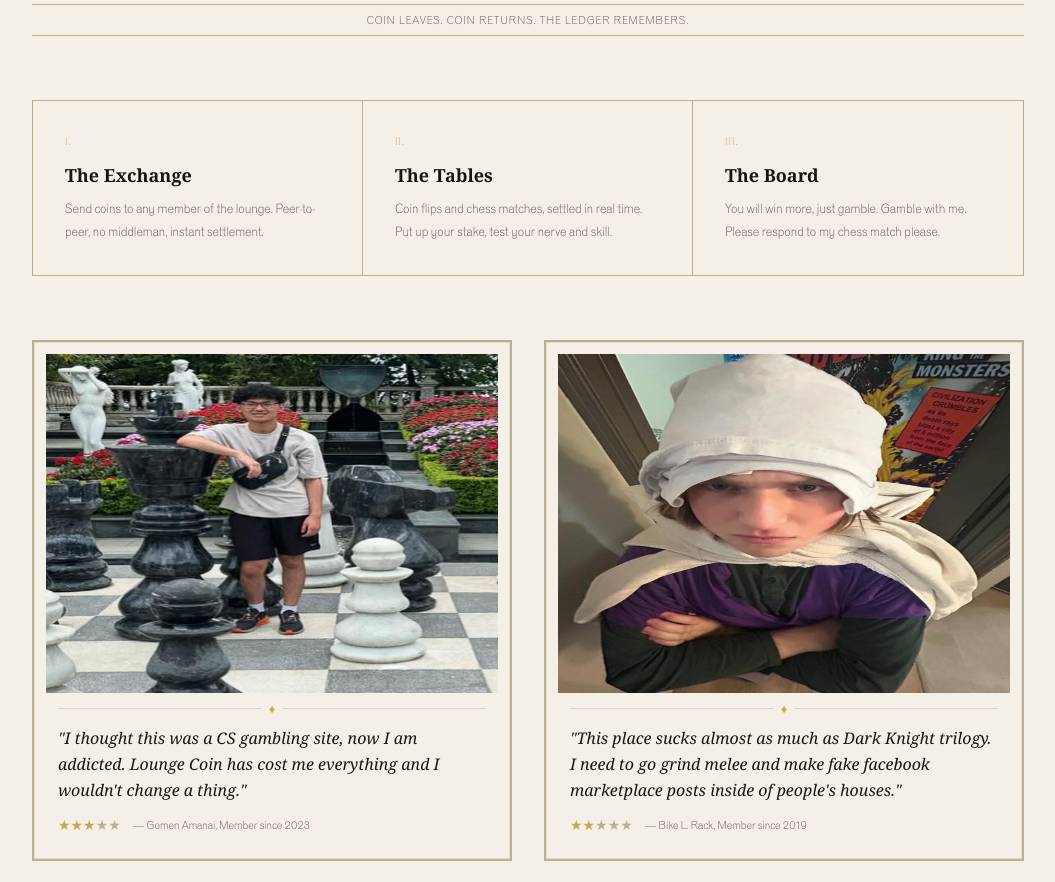
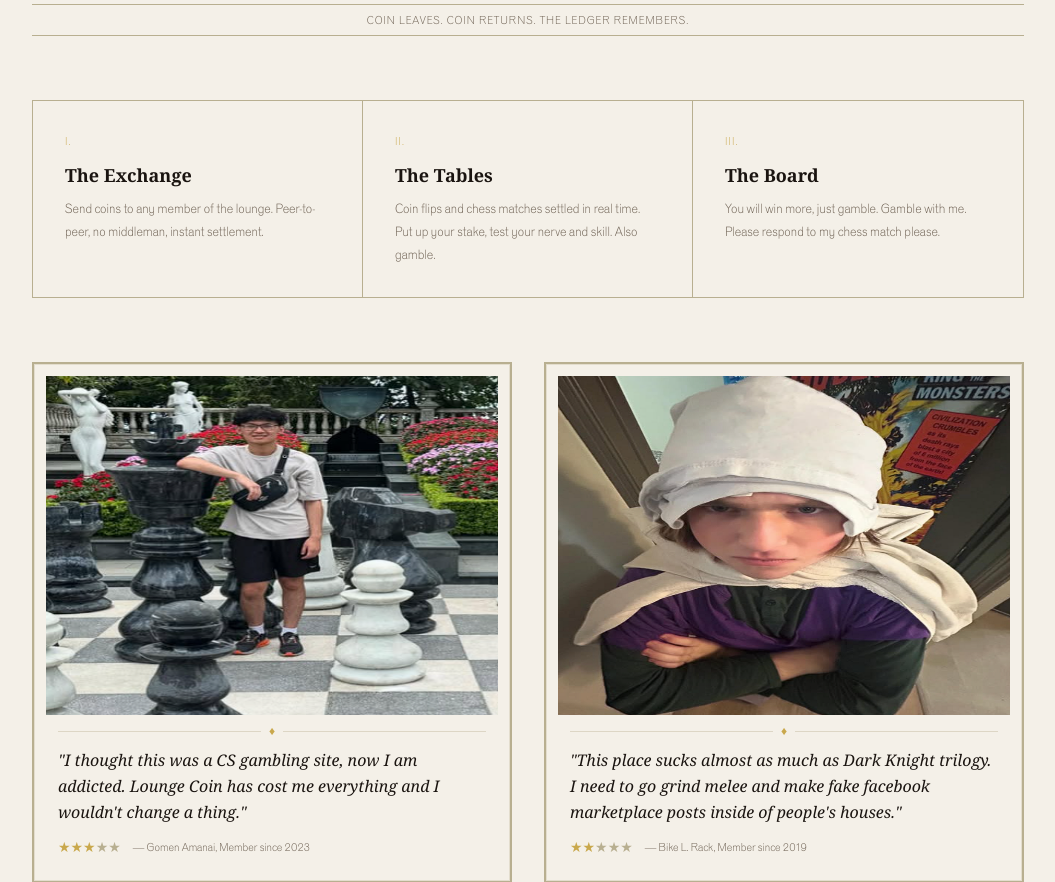
Before and after one commit to rech-j/loungetrade, a Django app: page / in a window 1280 px wide. Shown: the part 554-1436 px from the top of the page, without its empty margins (112-1167 px from the left). Run offline with Django 5.2, Linux system fonts and the light colour scheme; style sheets or scripts are compiled from the project's sources.

Commit message:
formatting changes 2

```diff
--- a/apps/accounts/templates/accounts/profile.html
+++ b/apps/accounts/templates/accounts/profile.html
@@ -4,7 +4,6 @@
 {% block content %}
 <div class="max-w-2xl lg:max-w-3xl mx-auto">
 
-    <!-- Profile header -->
     <div class="flex items-start gap-5 mb-10">
         <div class="w-16 h-16 flex-shrink-0 border-2 border-gold flex items-center justify-center overflow-hidden">
             {% if profile.avatar %}
@@ -20,7 +19,6 @@
         <a href="{% url 'profile_edit' %}" class="vintage-btn-outline text-xs py-1.5 px-4">Edit</a>
     </div>
 
-    <!-- Balance -->
     <div class="border-t-3 border-gold border border-stone dark:border-slate p-6 mb-8">
         <p class="text-xs tracking-widest uppercase text-slate mb-1">Current Balance</p>
         <p class="font-serif text-4xl font-bold text-gold">{{ profile.balance }} <span class="text-base font-normal text-slate">LC</span></p>
@@ -30,7 +28,6 @@
         </div>
     </div>
 
-    <!-- Game stats -->
     <div class="grid grid-cols-2 sm:grid-cols-4 gap-0 border border-stone dark:border-slate mb-8">
         <div class="p-4 text-center border-r border-stone dark:border-slate">
             <p class="font-serif text-2xl font-bold">{{ games_played }}</p>
@@ -50,7 +47,6 @@
         </div>
     </div>
 
-    <!-- Recent transactions -->
     <div>
         <div class="flex items-center justify-between mb-4">
             <h2 class="text-xs tracking-widest uppercase text-slate">Recent Transactions</h2>
--- a/apps/chess/templates/chess/lobby.html
+++ b/apps/chess/templates/chess/lobby.html
@@ -8,13 +8,11 @@
         <p class="text-slate text-sm mt-1">Chess for stakes, 10 minutes per player.</p>
     </div>
 
-    <!-- Game type tabs -->
     <div class="flex gap-0 mb-8 border border-stone dark:border-slate">
         <a href="{% url 'coinflip_lobby' %}" class="flex-1 text-center py-2.5 text-xs tracking-wide uppercase text-slate hover:text-gold transition-colors">Coin Flip</a>
         <a href="{% url 'chess_lobby' %}" class="flex-1 text-center py-2.5 text-xs tracking-wide uppercase border-t-3 border-t-gold text-gold">Chess</a>
     </div>
 
-    <!-- Create chess challenge -->
     <div class="vintage-card mb-10">
         <h2 class="text-xs tracking-widest uppercase text-gold mb-5">New Chess Match</h2>
         <form method="post" action="{% url 'chess_create' %}" class="space-y-4"
--- a/apps/coinflip/templates/coinflip/lobby.html
+++ b/apps/coinflip/templates/coinflip/lobby.html
@@ -8,13 +8,11 @@
         <p class="text-slate text-sm mt-1">Challenge a fellow member to a wager.</p>
     </div>
 
-    <!-- Game type tabs -->
     <div class="flex gap-0 mb-8 border border-stone dark:border-slate">
         <a href="{% url 'coinflip_lobby' %}" class="flex-1 text-center py-2.5 text-xs tracking-wide uppercase border-r border-stone dark:border-slate border-t-3 border-t-gold text-gold">Coin Flip</a>
         <a href="{% url 'chess_lobby' %}" class="flex-1 text-center py-2.5 text-xs tracking-wide uppercase text-slate hover:text-gold transition-colors">Chess</a>
     </div>
 
-    <!-- Create challenge -->
     <div class="vintage-card mb-10">
         <h2 class="text-xs tracking-widest uppercase text-gold mb-5">New Coin Flip Challenge</h2>
         <form method="post" action="{% url 'coinflip_create' %}" class="space-y-4"
--- a/templates/account/logout.html
+++ b/templates/account/logout.html
@@ -4,7 +4,7 @@
 {% block content %}
 <div class="max-w-sm mx-auto text-center py-8">
     <h1 class="font-serif text-2xl font-bold mb-3">Leaving So Soon?</h1>
-    <p class="text-slate text-sm mb-8">Your coins will be here when you return.</p>
+    <p class="text-slate text-sm mb-8">Your coins may be here when you return.</p>
     <form method="post" action="{% url 'account_logout' %}">
         {% csrf_token %}
         <button type="submit" class="vintage-btn px-10 py-3">Log Out</button>
--- a/templates/landing.html
+++ b/templates/landing.html
@@ -37,7 +37,7 @@
         <div class="p-8 border-b sm:border-b-0 sm:border-r border-stone dark:border-slate">
             <p class="text-xs tracking-widest uppercase text-gold mb-3">II.</p>
             <h3 class="font-serif text-lg font-bold mb-2">The Tables</h3>
-            <p class="text-sm text-slate leading-relaxed">Coin flips and chess matches, settled in real time. Put up your stake, test your nerve and skill.</p>
+            <p class="text-sm text-slate leading-relaxed">Coin flips and chess matches settled in real time. Put up your stake, test your nerve and skill. Also gamble.</p>
         </div>
         <div class="p-8">
             <p class="text-xs tracking-widest uppercase text-gold mb-3">III.</p>
```
Also changed, not shown: apps/chess/templates/chess/play.html (+0 -13 lines), static/js/chess-app.js (+9 -9 lines).
